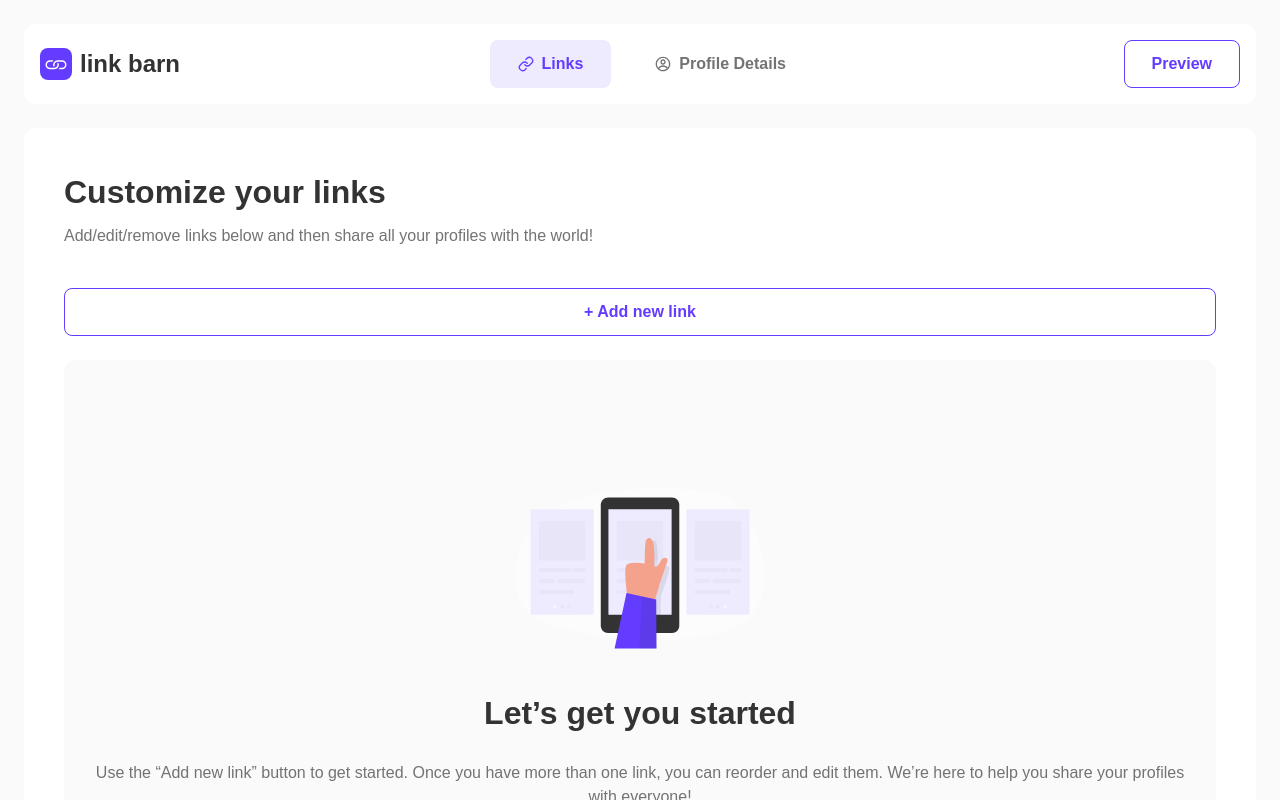
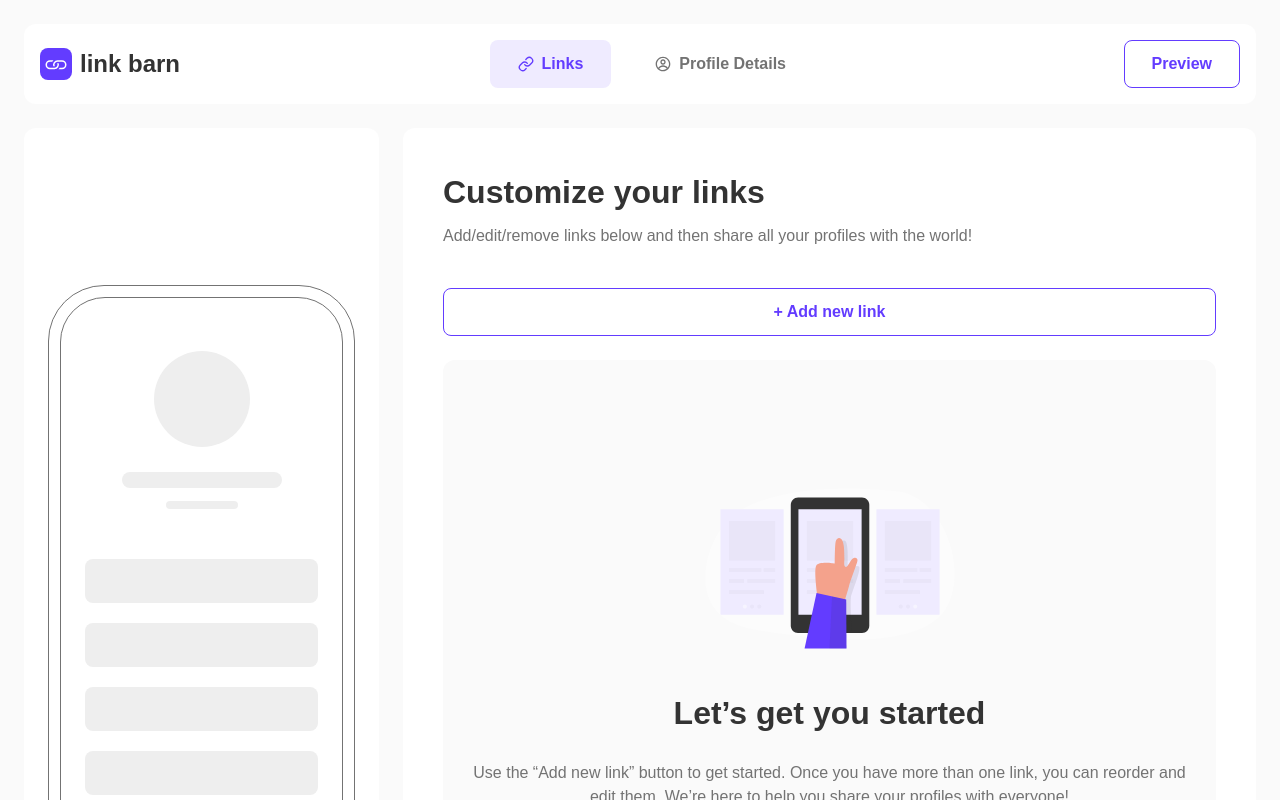
Before and after one commit to iflames1/link_barn, a Next.js app in the folder client/: page /links in a window 1280 px wide. Shown: the top 800 px of the page. Built offline with nearby package versions, Linux system fonts and the light colour scheme.

Commit message:
Add preview component state

```diff
--- a/client/src/app/layout.tsx
+++ b/client/src/app/layout.tsx
@@ -13,7 +13,7 @@ export default function RootLayout({
 }>) {
   return (
     <html lang="en">
-      <body className={`font-instrument`}>{children}</body>
+      <body className={`font-instrument bg-gray-light `}>{children}</body>
     </html>
   );
 }
--- a/client/src/app/links/page.tsx
+++ b/client/src/app/links/page.tsx
@@ -3,10 +3,10 @@ import Links from "@/components/links/Links";
 
 export default function Home() {
   return (
-    <div className="bg-gray-light min-h-screen sm:p-6 w-full max-w-[1440px] mx-auto">
+    <div className="min-h-screen sm:p-6 w-full max-w-[1440px] mx-auto">
       <Header />
       <div className="sm:p-0 sm:pt-6 p-4">
-        <div className="bg-white rounded-xl">
+        <div className="">
           <Links />
         </div>
       </div>
--- a/client/src/app/profile/page.tsx
+++ b/client/src/app/profile/page.tsx
@@ -1,10 +1,13 @@
 import Header from "@/components/Header";
+import Preview from "@/components/Preview";
 
 export default function Home() {
   return (
     <div className="bg-gray-light sm:p-6 w-full max-w-[1440px] mx-auto">
       <Header />
-      <div className="sm:p-0 p-4 bg-white">profile</div>
+      <div className="sm:p-0 p-4 bg-white">
+        <Preview />
+      </div>
     </div>
   );
 }
--- /dev/null
+++ b/client/src/components/Preview.tsx
@@ -0,0 +1,26 @@
+export default function Preview({ className }: { className?: string }) {
+  return (
+    <div
+      className={`p-6 rounded-xl bg-white flex justify-center items-center ${className}`}
+    >
+      <div className="border-[1px] border-gray-dark rounded-[56px] max-w-[100vw] w-[307px] h-[631px] p-[11px] relative">
+        <div className="border-[1px] border-gray-dark rounded-[45px] w-full h-full px-6 pt-[53px] flex flex-col items-center justify-between">
+          <div className="flex flex-col items-center gap-[25px]">
+            <div className="bg-gray-preview size-24 rounded-full"></div>
+            <div className=" flex flex-col items-center gap-[13px]">
+              <div className="bg-gray-preview w-40 h-4 rounded-full"></div>
+              <div className="bg-gray-preview w-[72px] h-2 rounded-full"></div>
+            </div>
+          </div>
+          <div className="flex flex-col items-center gap-5 w-full pb-11">
+            <div className="bg-gray-preview w-full h-11 rounded-lg"></div>
+            <div className="bg-gray-preview w-full h-11 rounded-lg"></div>
+            <div className="bg-gray-preview w-full h-11 rounded-lg"></div>
+            <div className="bg-gray-preview w-full h-11 rounded-lg"></div>
+            <div className="bg-gray-preview w-full h-11 rounded-lg"></div>
+          </div>
+        </div>
+      </div>
+    </div>
+  );
+}
--- /dev/null
+++ b/client/src/components/links/LinkForm.tsx
@@ -0,0 +1,42 @@
+import Image from "next/image";
+
+export default function LinkForm() {
+  return (
+    <div className="bg-white rounded-xl">
+      <div className="sm:p-10 p-6">
+        <div className="pb-6">
+          <h2 className="hM text-black pb-2">Customize your links</h2>
+          <p className="bM text-gray-dark pb-10">
+            Add/edit/remove links below and then share all your profiles with
+            the world!
+          </p>
+          <button className="hS text-base-dark border-[1px] border-base-dark hover:bg-base-light py-[11px] px-7 rounded-lg w-full">
+            + Add new link
+          </button>
+        </div>
+        <div className="flex flex-col items-center p-5 sm:py-32 sm:gap-10 gap-6 bg-gray-light rounded-xl">
+          <Image
+            src="/images/get-started.svg"
+            alt="get started image"
+            width={250}
+            height={160}
+          />
+          <div className="text-center">
+            <h3 className="pb-6 hM text-black">Let’s get you started</h3>
+            <p className="bM text-gray-dark">
+              Use the “Add new link” button to get started. Once you have more
+              than one link, you can reorder and edit them. We’re here to help
+              you share your profiles with everyone!
+            </p>
+          </div>
+        </div>
+      </div>
+      <hr className="h-[1px] bg-gray border-none" />
+      <div className="sm:py-6 sm:px-10 p-4 flex justify-end">
+        <button className="hS button text-white bg-base-dark opacity-25 sm:w-fit w-full">
+          Save
+        </button>
+      </div>
+    </div>
+  );
+}
--- a/client/src/components/links/Links.tsx
+++ b/client/src/components/links/Links.tsx
@@ -1,42 +1,11 @@
-import Image from "next/image";
+import Preview from "../Preview";
+import LinkForm from "./LinkForm";
 
 export default function Links() {
   return (
-    <div>
-      <div className="sm:p-10 p-6">
-        <div className="pb-6">
-          <h2 className="hM text-black pb-2">Customize your links</h2>
-          <p className="bM text-gray-dark pb-10">
-            Add/edit/remove links below and then share all your profiles with
-            the world!
-          </p>
-          <button className="hS text-base-dark border-[1px] border-base-dark hover:bg-base-light py-[11px] px-7 rounded-lg w-full">
-            + Add new link
-          </button>
-        </div>
-        <div className="flex flex-col items-center p-5 sm:py-32 sm:gap-10 gap-6 bg-gray-light rounded-xl">
-          <Image
-            src="/images/get-started.svg"
-            alt="get started image"
-            width={250}
-            height={160}
-          />
-          <div className="text-center">
-            <h3 className="pb-6 hM text-black">Let’s get you started</h3>
-            <p className="bM text-gray-dark">
-              Use the “Add new link” button to get started. Once you have more
-              than one link, you can reorder and edit them. We’re here to help
-              you share your profiles with everyone!
-            </p>
-          </div>
-        </div>
-      </div>
-      <hr className="h-[1px] bg-gray border-none" />
-      <div className="sm:py-6 sm:px-10 p-4 flex justify-end">
-        <button className="hS button text-white bg-base-dark opacity-25 sm:w-fit w-full">
-          Save
-        </button>
-      </div>
+    <div className="lg:flex gap-6 w-full">
+      <Preview className="w-[40vw] lg:flex hidden" />
+      <LinkForm />
     </div>
   );
 }
--- a/client/tailwind.config.ts
+++ b/client/tailwind.config.ts
@@ -23,6 +23,7 @@ module.exports = {
         "gray-dark": "#737373",
         gray: "#D9D9D9",
         "gray-light": "#FAFAFA",
+        "gray-preview": "#EEE",
         red: "#FF3939",
       },
     },
```
